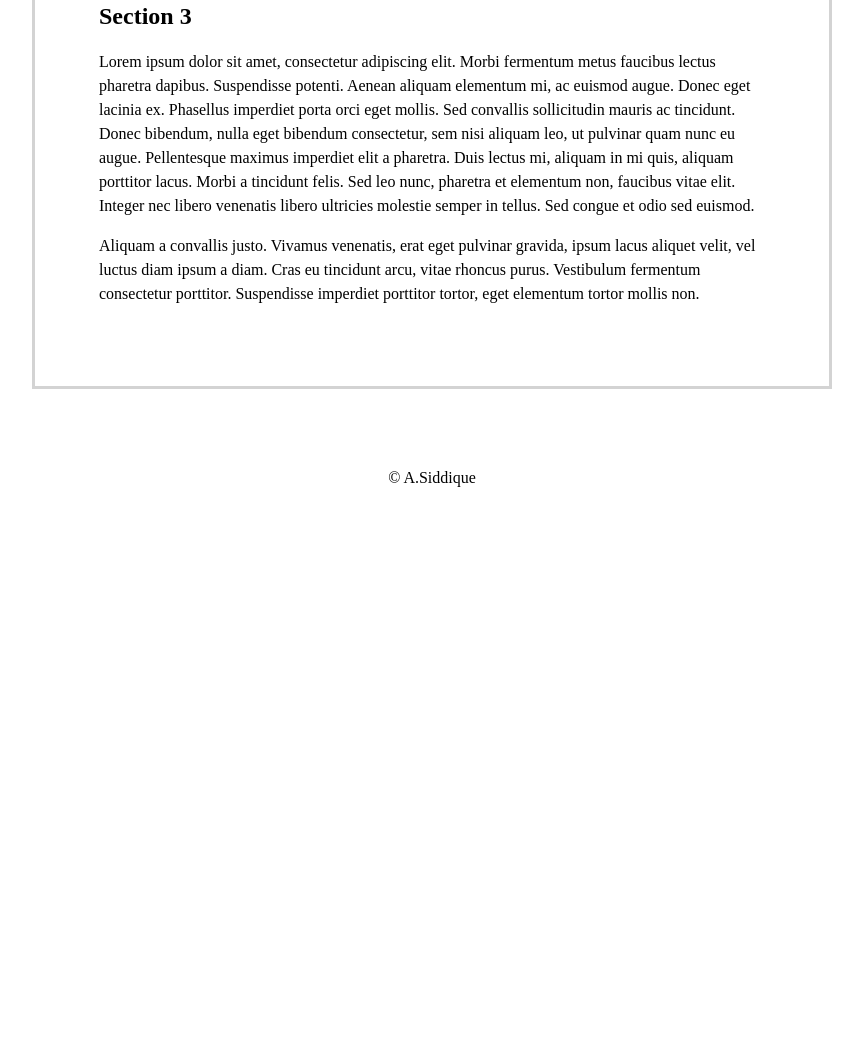
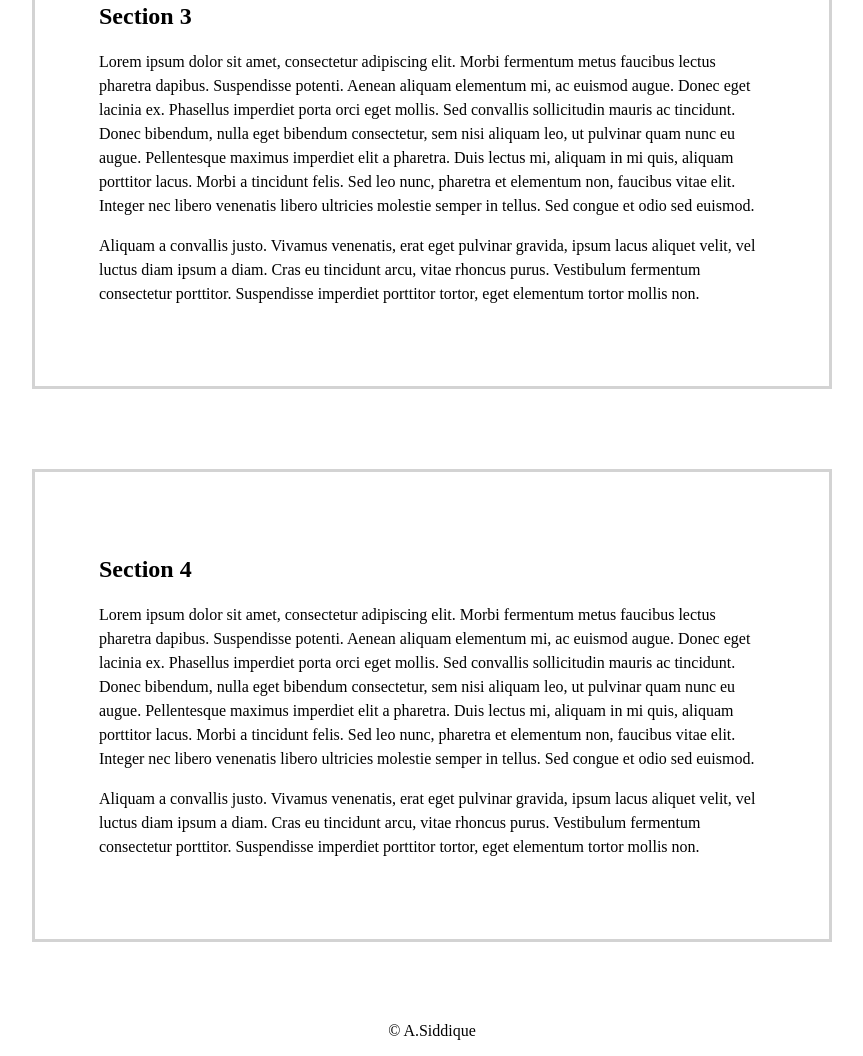
Before and after one commit to AbuBakr-S/interactive-landing-page, a plain HTML site: page index.html in a window 1280 px wide. Shown: the part 1328-2384 px from the top of the page, without its empty margins (208-1071 px from the left). Before the commit the page ends 1831 px from the top, so only its background shows below. Drawn offline with Linux system fonts and the light colour scheme.

Commit message:
feat: Add a fourth template section

```diff
--- a/index.html
+++ b/index.html
@@ -43,6 +43,13 @@
                 <p>Aliquam a convallis justo. Vivamus venenatis, erat eget pulvinar gravida, ipsum lacus aliquet velit, vel luctus diam ipsum a diam. Cras eu tincidunt arcu, vitae rhoncus purus. Vestibulum fermentum consectetur porttitor. Suspendisse imperdiet porttitor tortor, eget elementum tortor mollis non.</p>
             </div>
         </section>
+        <section id="section4" data-nav="Section 4">
+            <div class="section_container">
+                <h2>Section 4</h2>
+                <p>Lorem ipsum dolor sit amet, consectetur adipiscing elit. Morbi fermentum metus faucibus lectus pharetra dapibus. Suspendisse potenti. Aenean aliquam elementum mi, ac euismod augue. Donec eget lacinia ex. Phasellus imperdiet porta orci eget mollis. Sed convallis sollicitudin mauris ac tincidunt. Donec bibendum, nulla eget bibendum consectetur, sem nisi aliquam leo, ut pulvinar quam nunc eu augue. Pellentesque maximus imperdiet elit a pharetra. Duis lectus mi, aliquam in mi quis, aliquam porttitor lacus. Morbi a tincidunt felis. Sed leo nunc, pharetra et elementum non, faucibus vitae elit. Integer nec libero venenatis libero ultricies molestie semper in tellus. Sed congue et odio sed euismod.</p>
+                <p>Aliquam a convallis justo. Vivamus venenatis, erat eget pulvinar gravida, ipsum lacus aliquet velit, vel luctus diam ipsum a diam. Cras eu tincidunt arcu, vitae rhoncus purus. Vestibulum fermentum consectetur porttitor. Suspendisse imperdiet porttitor tortor, eget elementum tortor mollis non.</p>
+            </div>
+        </section>
     </main>
     <footer>
         <p>&copy A.Siddique</p>
```
